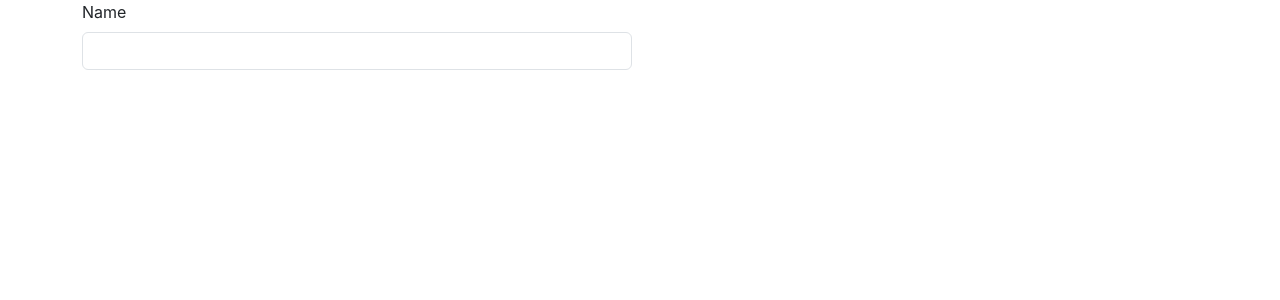
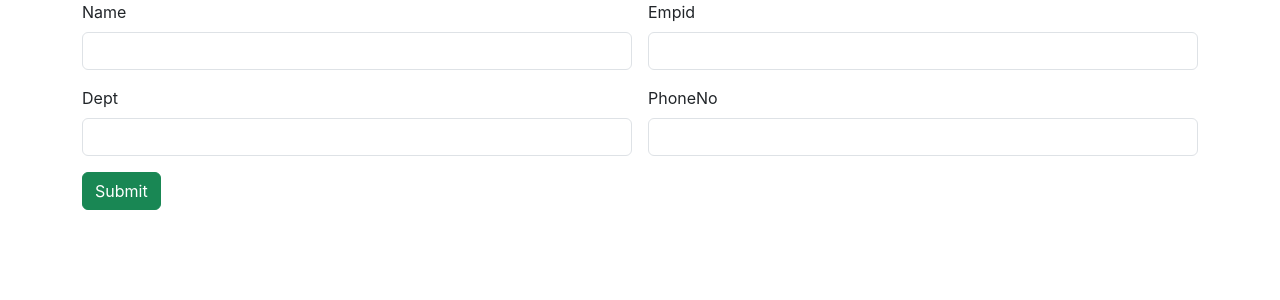
Before and after one commit to AnnaNThomas/employeeappapi, a React (Create React App) app: page / in a window 1280 px wide. Shown: the top 300 px of the page. Built offline with nearby package versions, Linux system fonts and the light colour scheme.

Commit message:
employeeappdesin1

```diff
--- a/src/component/AddEmployee.jsx
+++ b/src/component/AddEmployee.jsx
@@ -11,10 +11,21 @@ const AddEmployee = () => {
                         <label htmlFor="" className="form-label">Name</label>
                         <input type="text" className="form-control" />
                     </div>
-                    <div className="col col-12 col-sm-6 col-md-6 col-lg-6 col-xl-6 col-xxl-6"></div>
-                    <div className="col col-12 col-sm-6 col-md-6 col-lg-6 col-xl-6 col-xxl-6"></div>
-                    <div className="col col-12 col-sm-6 col-md-6 col-lg-6 col-xl-6 col-xxl-6"></div>
-                    <div className="col col-12 col-sm-6 col-md-6 col-lg-6 col-xl-6 col-xxl-6"></div>
+                    <div className="col col-12 col-sm-6 col-md-6 col-lg-6 col-xl-6 col-xxl-6">
+                    <label htmlFor="" className="form-label">Empid</label>
+                    <input type="text" className="form-control" />
+                    </div>
+                    <div className="col col-12 col-sm-6 col-md-6 col-lg-6 col-xl-6 col-xxl-6">
+                    <label htmlFor="" className="form-label">Dept</label>
+                    <input type="text" className="form-control" />
+                    </div>
+                    <div className="col col-12 col-sm-6 col-md-6 col-lg-6 col-xl-6 col-xxl-6">
+                    <label htmlFor="" className="form-label">PhoneNo</label>
+                    <input type="text" className="form-control" />
+                    </div>
+                    <div className="col col-12 col-sm-12 col-md-12 col-lg-12 col-xl-12 col-xxl-12">
+                        <button className="btn btn-success">Submit</button>
+                    </div>
                 </div>
 
 
```
Also changed, not shown: src/component/Search.jsx (added, +22 -0 lines).
